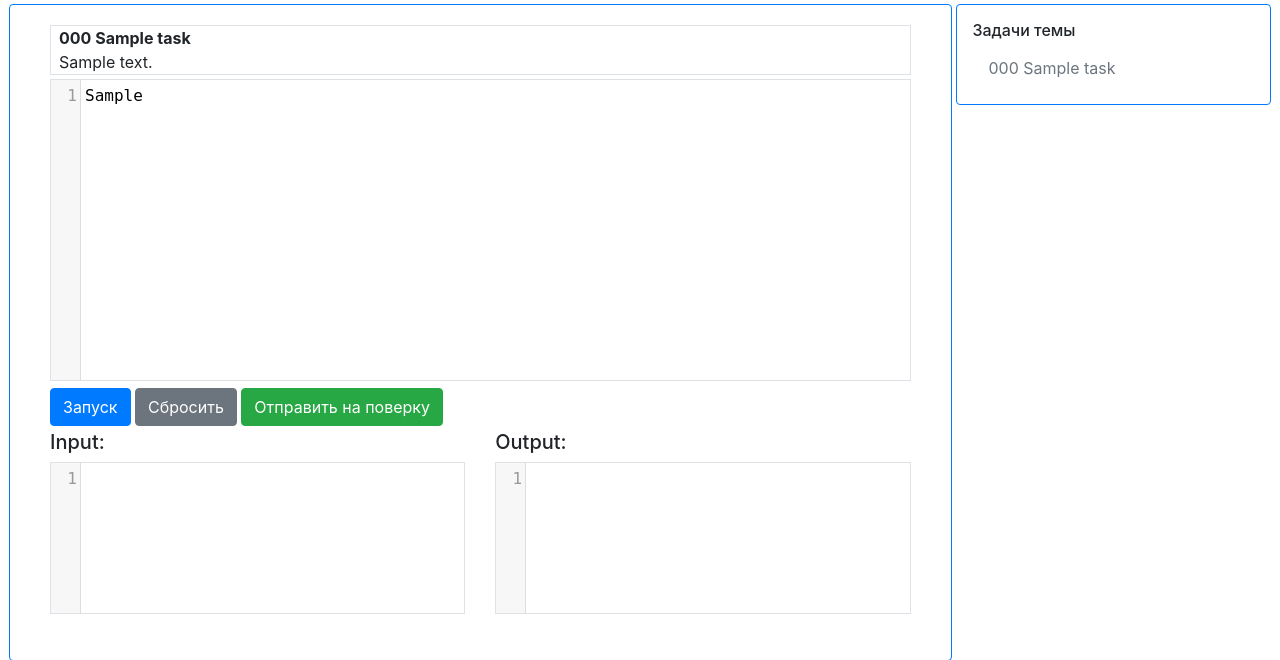
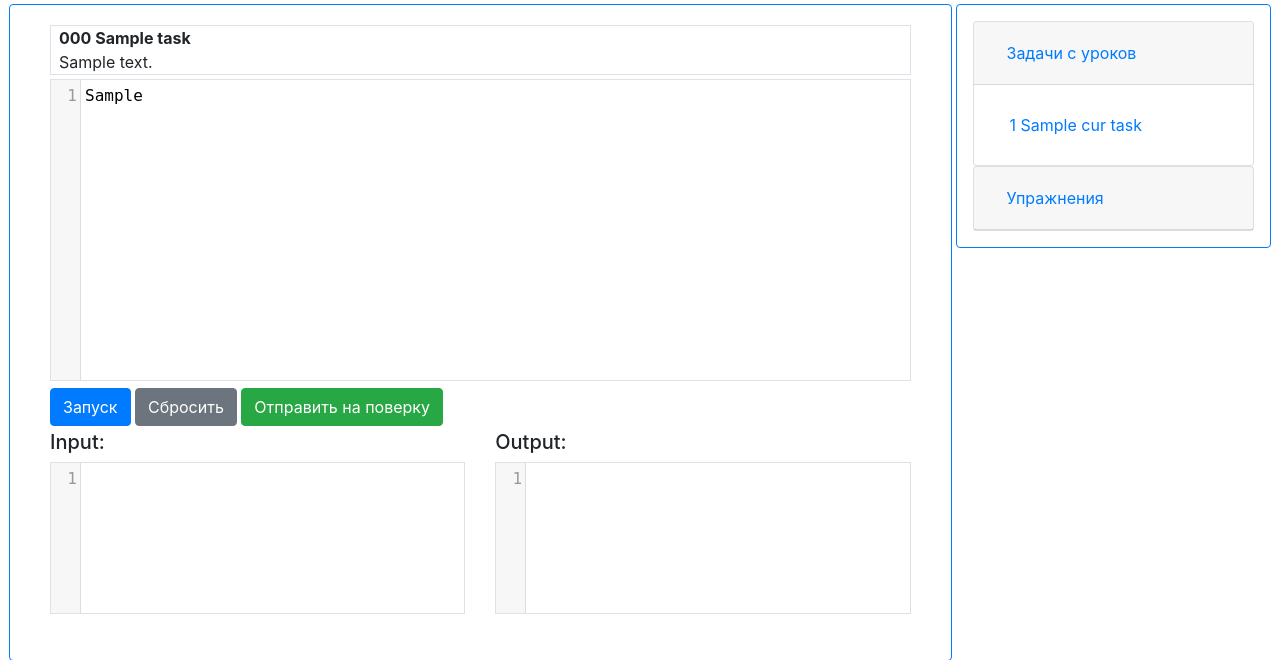
Before and after one commit to belovmd/edu-server, a Django app: template test_compiler/templates/task.html in a window 1280 px wide. Shown: the part 56-716 px from the top of the page. Run offline with Django 3.2, Linux system fonts and the light colour scheme; tables that the repository leaves empty hold one stand-in row (values such as "Sample post"); the template is opened without the code that fills it: values that come from a table or form of the project are taken from there, most other values are stand-ins (such as "Sample title", 1, 10 or a date in 2020); some libraries are stand-ins or nearby versions.

Commit message:
Update Menus

```diff
--- a/test_compiler/models.py
+++ b/test_compiler/models.py
@@ -7,6 +7,11 @@
     class Meta:
         verbose_name = 'Задача'
         verbose_name_plural = 'Задачи'
+
+    TASK_TYPE = (
+        ('lesson', 'Задача с уроков'),
+        ('homework', 'Упражнение для самостоятельного решения')
+    )
 
     task_number = models.CharField(verbose_name='Номер задачи', max_length=30)
     slug = models.SlugField(verbose_name='Код (создается автоматически)',
@@ -25,6 +30,10 @@
                                    blank=True, null=True)
     paragraph = models.IntegerField(verbose_name='Номер параграфа',
                                     default=0)
+    class_homework = models.CharField(verbose_name="Тип задания",
+                                      max_length=255,
+                                      choices=TASK_TYPE,
+                                      default='lesson')
 
     def get_absolute_url(self):
         return reverse('task_view', args=[self.slug])
--- a/test_compiler/templates/task.html
+++ b/test_compiler/templates/task.html
@@ -87,16 +87,112 @@
 {% endblock %}
 
 {% block menu %}
-    <h6>Задачи темы</h6>
-    {% for cur_task in tasks %}
+<div id="accordion">
+  <div class="card">
+    <div class="card-header" id="headingOne">
+      <h5 class="mb-0">
+        {% if task.class_homework == 'lesson' %}
+            <button class="btn btn-link" data-toggle="collapse" data-target="#collapseOne" aria-expanded="true" aria-controls="collapseOne">
+        {% else %}
+            <button class="btn btn-link collapsed" data-toggle="collapse" data-target="#collapseOne" aria-expanded="false" aria-controls="collapseOne">
+        {% endif %}
+          Задачи с уроков
+        </button>
+      </h5>
+    </div>
+
+    {% if task.class_homework == 'lesson' %}
+        <div id="collapseOne" class="collapse show" aria-labelledby="headingOne" data-parent="#accordion">
+    {% else %}
+        <div id="collapseOne" class="collapse" aria-labelledby="headingOne" data-parent="#accordion">
+    {% endif %}
+      <div class="card-body">
+          {% for cur_task in lesson_tasks %}
             {% if cur_task == task %}
                 <a class="nav-link disabled" href="{{ cur_task.get_absolute_url }}">
                     {{ cur_task.task_number }} {{ cur_task.task_title }}
                 </a>
-        {% elif cur_task.class_id == task.class_id and cur_task.paragraph == task.paragraph %}
+            {% else %}
                 <a class="nav-link active" href="{{ cur_task.get_absolute_url }}">
                     {{ cur_task.task_number }} {{ cur_task.task_title }}
                 </a>
             {% endif %}
           {% endfor %}
+      </div>
+    </div>
+  </div>
+
+  <div class="card">
+    <div class="card-header" id="headingTwo">
+      <h5 class="mb-0">
+        {% if task.class_homework == 'homework' %}
+            <button class="btn btn-link" data-toggle="collapse" data-target="#collapseTwo" aria-expanded="true" aria-controls="collapseTwo">
+        {% else %}
+            <button class="btn btn-link collapsed" data-toggle="collapse" data-target="#collapseTwo" aria-expanded="false" aria-controls="collapseTwo">
+        {% endif %}
+          Упражнения
+        </button>
+      </h5>
+    </div>
+
+    {% if task.class_homework == 'homework' %}
+        <div id="collapseTwo" class="collapse show" aria-labelledby="headingTwo" data-parent="#accordion">
+    {% else %}
+        <div id="collapseTwo" class="collapse" aria-labelledby="headingTwo" data-parent="#accordion">
+    {% endif %}
+      <div class="card-body">
+        {% for cur_task in hw_tasks %}
+            {% if cur_task == task %}
+                <a class="nav-link disabled" href="{{ cur_task.get_absolute_url }}">
+                    {{ cur_task.task_number }} {{ cur_task.task_title }}
+                </a>
+            {% else %}
+                <a class="nav-link active" href="{{ cur_task.get_absolute_url }}">
+                    {{ cur_task.task_number }} {{ cur_task.task_title }}
+                </a>
+            {% endif %}
+        {% endfor %}
+      </div>
+    </div>
+  </div>
+
+</div>
+
+
+
+
+
+
+
+
+
+
+
+
+
+
+
+
+
+
+
+{##}
+{##}
+{#    <p>{{ task.class_id }}</p>#}
+{#    <p>{{ task.paragraph }}</p>#}
+{#    <h6>Задачи с уроков</h6>#}
+{#    <h6>Упражнения</h6>#}
+{#    <p>#}
+{#    {% for cur_task in tasks %}#}
+{#        {% if cur_task == task %}#}
+{#            <a class="nav-link disabled" href="{{ cur_task.get_absolute_url }}">#}
+{#                {{ cur_task.task_number }} {{ cur_task.task_title }}#}
+{#            </a>#}
+{#        {% elif cur_task.class_id == task.class_id and cur_task.paragraph == task.paragraph %}#}
+{#            <a class="nav-link active" href="{{ cur_task.get_absolute_url }}">#}
+{#                {{ cur_task.task_number }} {{ cur_task.task_title }}#}
+{#            </a>#}
+{#        {% endif %}#}
+{#    {% endfor %}#}
+{#    </p>#}
 {% endblock %}
```
Also changed, not shown: test_compiler/views.py (+7 -2 lines), test_compiler/migrations/0006_task_class_homework.py (added). Lines whose indentation alone changed are shown as unchanged.
